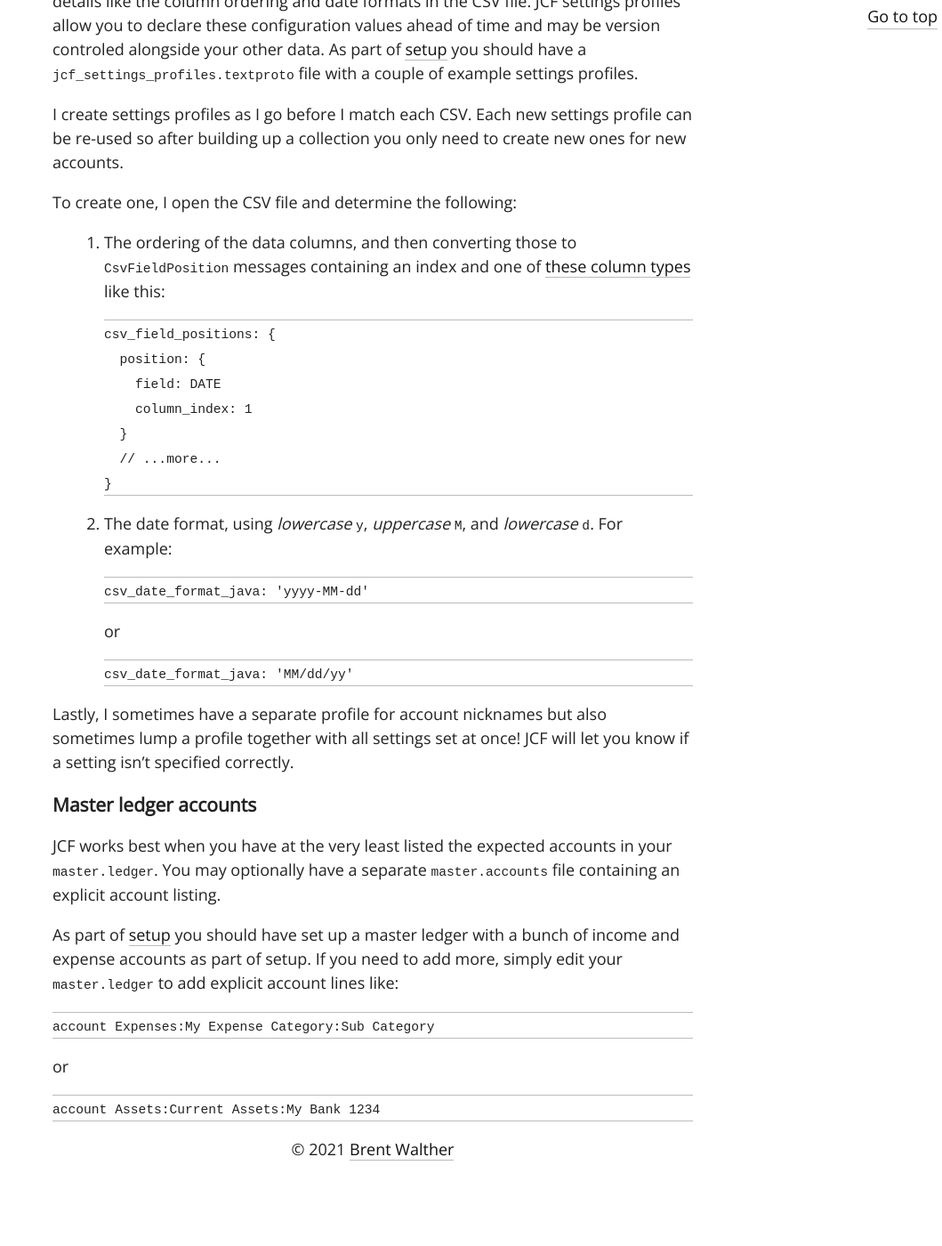
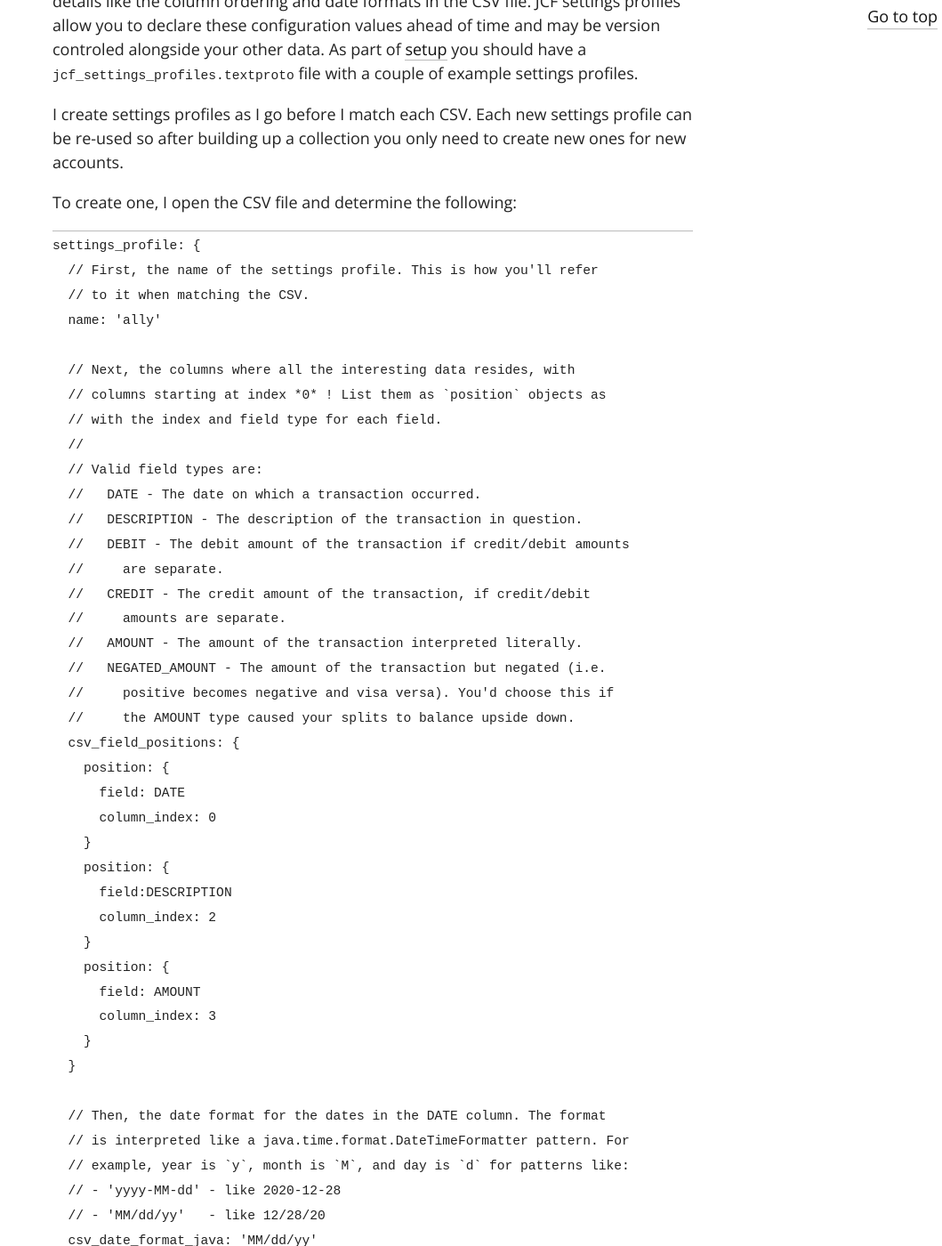
Before and after one commit to brentwalther/brentwalther.github.io, a Jekyll site: the page built from jcf/settings_profiles.md, in a window 1280 px wide and 1400 px high, scrolled down 223 px. Shown: the whole window at 89% size, without its empty margins (221-1280 px from the left). Built offline with Jekyll 4.4.1, drawn with Linux system fonts in a browser that asks for light colours; before the commit the page ends 1546 px from its top, so only the background shows below that; some of the changed text lies outside the part shown.

Commit message:
Add a couple clarifications to JCF docs for settings profiles and matching.

````diff
--- a/jcf/settings_profiles.md
+++ b/jcf/settings_profiles.md
@@ -11,24 +11,53 @@ I create settings profiles as I go before I match each CSV. Each new settings pr
 
 To create one, I open the CSV file and determine the following:
 
-1. The ordering of the data columns, and then converting those to `CsvFieldPosition` messages containing an index and one of [these column types](https://github.com/brentwalther/jcf/blob/92232fcdec0287ed7c7a81643f77aa5883af76ad/src/main/proto/settings_profile.proto#L15-L33) like this:
-   ```
-   csv_field_positions: {
-     position: {
-       field: DATE
-       column_index: 1
-     }
-     // ...more...
-   }
-   ```
-1. The date format, using *lowercase* `y`, *uppercase* `M`, and *lowercase* `d`. For example:
-   ```
-   csv_date_format_java: 'yyyy-MM-dd'
-   ```
-   or
-   ```
-   csv_date_format_java: 'MM/dd/yy'
-   ```
+```
+settings_profile: {
+  // First, the name of the settings profile. This is how you'll refer
+  // to it when matching the CSV.
+  name: 'ally'
+
+  // Next, the columns where all the interesting data resides, with
+  // columns starting at index *0* ! List them as `position` objects as
+  // with the index and field type for each field.
+  //
+  // Valid field types are:
+  //   DATE - The date on which a transaction occurred.
+  //   DESCRIPTION - The description of the transaction in question.
+  //   DEBIT - The debit amount of the transaction if credit/debit amounts
+  //     are separate.
+  //   CREDIT - The credit amount of the transaction, if credit/debit
+  //     amounts are separate.
+  //   AMOUNT - The amount of the transaction interpreted literally.
+  //   NEGATED_AMOUNT - The amount of the transaction but negated (i.e.
+  //     positive becomes negative and visa versa). You'd choose this if
+  //     the AMOUNT type caused your splits to balance upside down.
+  csv_field_positions: {
+    position: {
+      field: DATE
+      column_index: 0
+    }
+    position: {
+      field:DESCRIPTION
+      column_index: 2
+    }
+    position: {
+      field: AMOUNT
+      column_index: 3
+    }
+  }
+
+  // Then, the date format for the dates in the DATE column. The format
+  // is interpreted like a java.time.format.DateTimeFormatter pattern. For
+  // example, year is `y`, month is `M`, and day is `d` for patterns like:
+  // - 'yyyy-MM-dd' - like 2020-12-28
+  // - 'MM/dd/yy'   - like 12/28/20
+  csv_date_format_java: 'MM/dd/yy'
+
+  // Lastly, the name of the account as it appears in your master accounts
+  // file from which these transactions are coming from.
+  csv_account_name: 'Assets:Current Assets:Checking 1234'
+```
 
 Lastly, I sometimes have a separate profile for account nicknames but also sometimes lump a profile together with all settings set at once! JCF will let you know if a setting isn't specified correctly.
 
````
Also changed, not shown: jcf/matching.md (+13 -3 lines).
